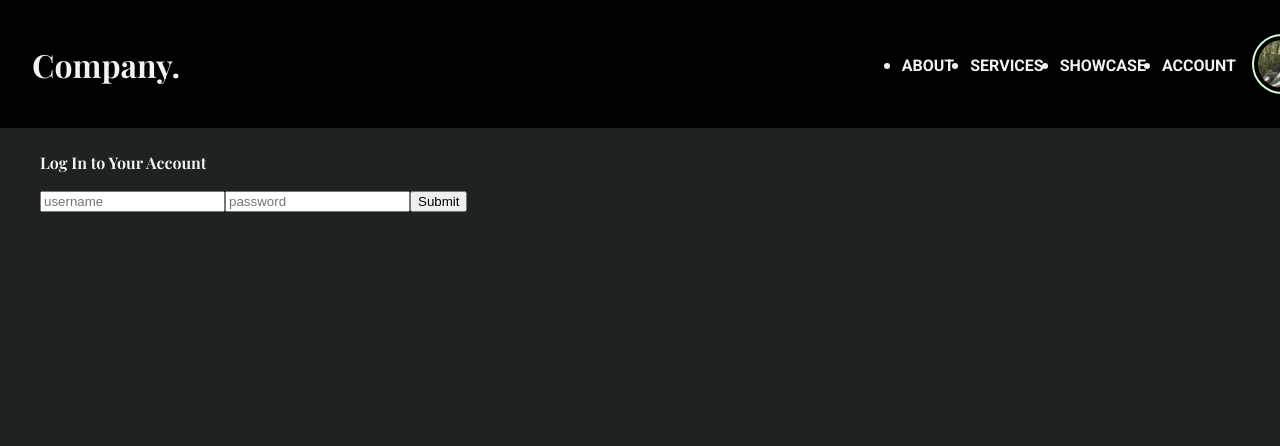
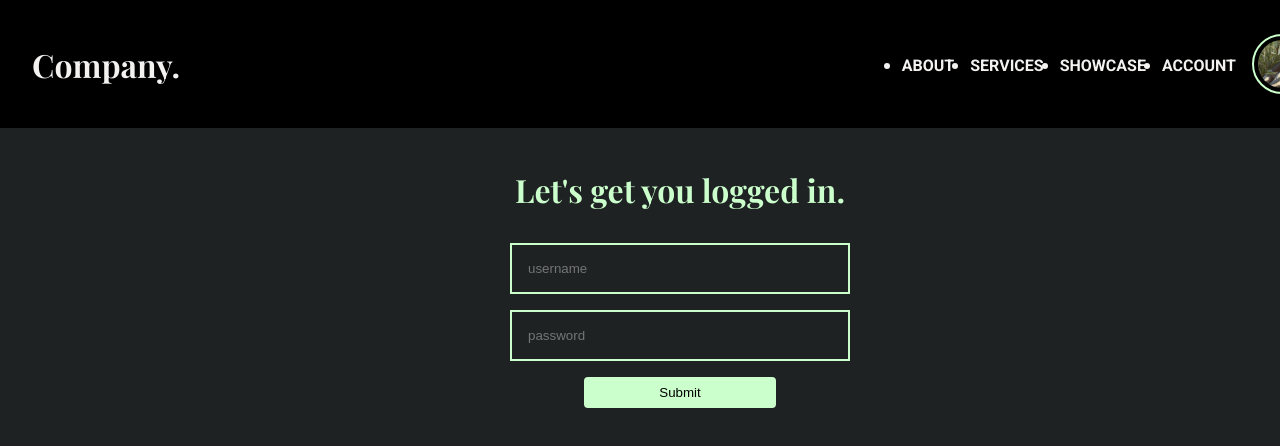
Before and after one commit to lfaivre/interview-login-page, a React (Create React App) app: page / in a window 1280 px wide. Shown: the top 446 px of the page. Built offline with nearby package versions, Linux system fonts and the light colour scheme; a web font is replaced by a local one.

Commit message:
feat: basic login form styling

```diff
--- a/src/App.js
+++ b/src/App.js
@@ -1,6 +1,6 @@
 import React from 'react';
 
-import LoginForm from './components/LoginForm';
+import LoginContainer from './components/LoginContainer';
 import NavigationBar from './components/NavigationBar';
 
 import 'modern-css-reset';
@@ -15,7 +15,7 @@ function App() {
   return (
     <div className="App app-outer-container">
       <NavigationBar showAccountMenu={showAccountMenu} />
-      <LoginForm />
+      <LoginContainer />
     </div>
   );
 }
--- /dev/null
+++ b/src/components/LoginContainer/index.css
@@ -0,0 +1,21 @@
+.login-container {
+  width: 100%;
+  height: 200vh;
+
+  padding: 2rem;
+  margin-top: 6rem;
+
+  display: flex;
+  flex-direction: column;
+  justify-content: flex-start;
+  align-items: center;
+
+  /* background-color: blue; */
+}
+
+.title {
+  font-family: var(--font-family-display);
+  font-size: 2rem;
+  color: var(--color-mintgreen);
+  margin-bottom: 2rem;
+}
--- /dev/null
+++ b/src/components/LoginContainer/index.js
@@ -0,0 +1,15 @@
+import React from 'react';
+import LoginForm from '../LoginForm';
+
+import './index.css';
+
+const LoginContainer = () => {
+  return (
+    <div className="login-container">
+      <p className="title">Let's get you logged in.</p>
+      <LoginForm />
+    </div>
+  );
+};
+
+export default LoginContainer;
--- a/src/components/LoginForm/index.css
+++ b/src/components/LoginForm/index.css
@@ -1,7 +1,54 @@
 .login-form {
   width: 100%;
-  height: 200vh;
+  /* background-color: green; */
+}
 
-  padding: 2rem;
-  margin-top: 6rem;
+form {
+  display: flex;
+  flex-direction: column;
+  justify-content: flex-start;
+  align-items: center;
 }
+
+.text-input-container {
+  width: 25%;
+
+  padding: 0.5rem;
+  border: 0.125rem solid var(--color-mintgreen);
+  margin-bottom: 1rem;
+
+  /* background-color: blue; */
+}
+
+input[type='text'],
+input[type='password'] {
+  width: 100%;
+
+  padding: 0.5rem;
+  border: none;
+
+  color: var(--color-offwhite);
+  /* background-color: pink; */
+  background: none;
+}
+
+input[type='text']:focus,
+input[type='password']:focus {
+  outline: none;
+}
+
+input[type='submit'] {
+  width: 15%;
+
+  padding: 0.5rem 1rem;
+  border: none;
+  border-radius: 0.25rem;
+
+  background-color: var(--color-mintgreen);
+
+  cursor: pointer;
+}
+
+input[type='submit']:focus {
+  outline: none;
+}
--- a/src/components/LoginForm/index.js
+++ b/src/components/LoginForm/index.js
@@ -26,15 +26,18 @@ const LoginScreen = () => {
 
   return (
     <div className="login-form">
-      <p>Log In to Your Account</p>
       <form onSubmit={handleSubmission}>
+        <div className="text-input-container">
           <input type="text" value={username} onChange={handleSetUsername} placeholder="username" />
+        </div>
+        <div className="text-input-container">
           <input
             type="password"
             value={password}
             onChange={handleSetPassword}
             placeholder="password"
           />
+        </div>
         <input type="submit" value="Submit" />
       </form>
     </div>
--- a/src/components/NavigationBar/index.css
+++ b/src/components/NavigationBar/index.css
@@ -31,6 +31,7 @@
 }
 
 .name {
+  font-family: var(--font-family-display);
   font-size: 2rem;
   text-decoration: none;
   color: var(--color-offwhite);
@@ -54,8 +55,8 @@
 }
 
 .link a {
+  font-family: var(--font-family-paragraph);
   font-size: 1rem;
-  font-family: var(--font-family-paragraph);
   font-weight: 700;
   text-transform: uppercase;
   text-decoration: none;
```
Lines whose indentation alone changed are shown as unchanged.
